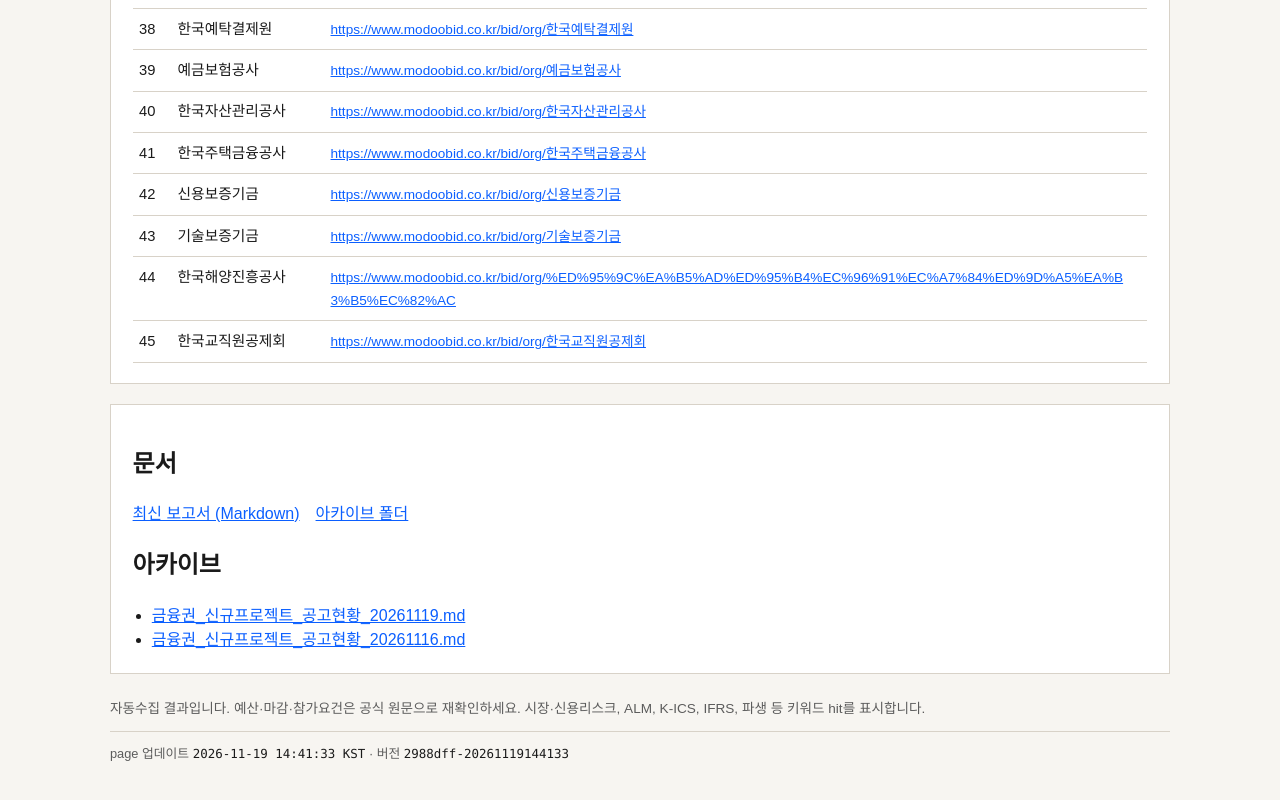
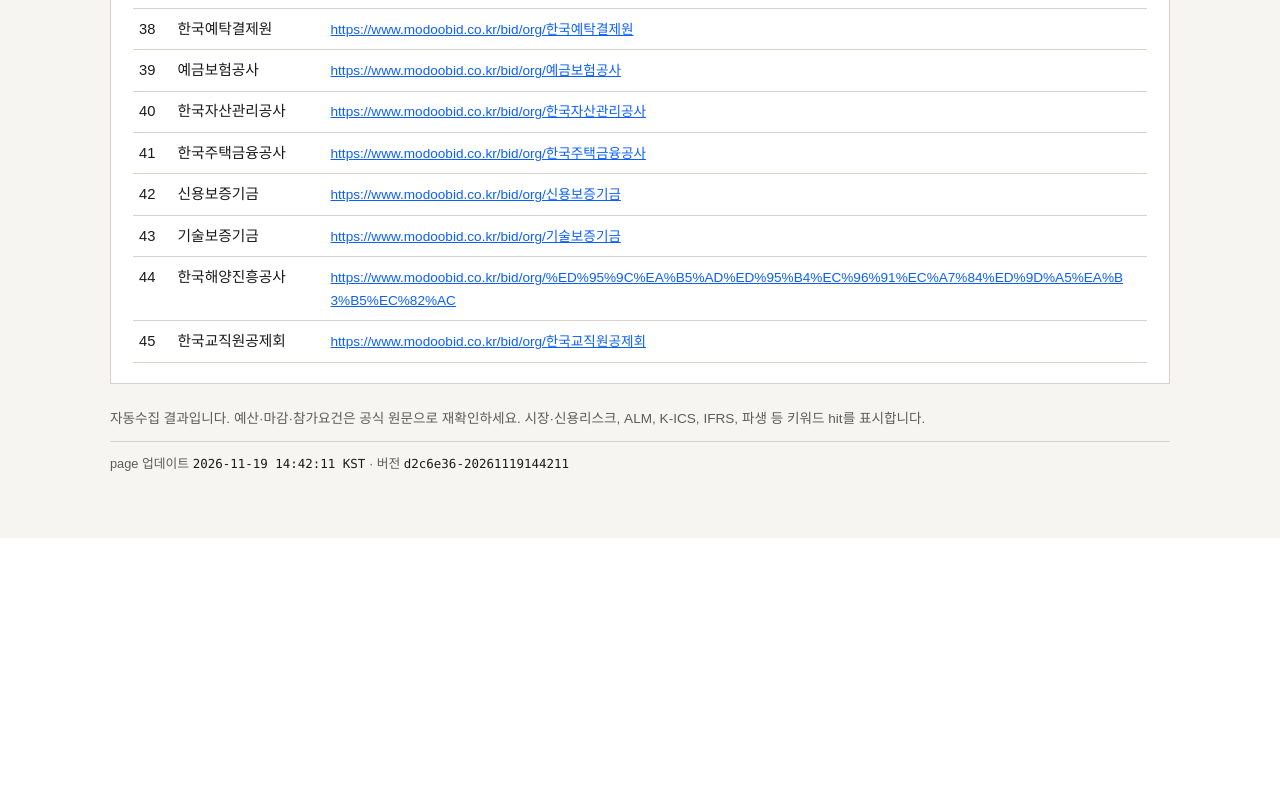
Before and after one commit to mathansang/finance-proposal, a plain HTML site: page docs/index.html in a window 1280 px wide. Shown: the part 2356-3156 px from the top of the page. After the commit the page ends 2894 px from the top, so only its background shows below. Drawn offline with nearby package versions, Linux system fonts and the light colour scheme.

Commit message:
docs: remove documents and archive section from page

```diff
--- a/docs/data.json
+++ b/docs/data.json
@@ -643,6 +643,6 @@
     "금융권_신규프로젝트_공고현황_20261119.md",
     "금융권_신규프로젝트_공고현황_20261116.md"
   ],
-  "page_updated_at": "2026-11-19 14:41:33 KST",
-  "page_version": "2988dff-20261119144133"
+  "page_updated_at": "2026-11-19 14:42:11 KST",
+  "page_version": "d2c6e36-20261119144211"
 }
--- a/docs/index.html
+++ b/docs/index.html
@@ -244,21 +244,6 @@
         </div>
       </section>
 
-      <section>
-        <h2>문서</h2>
-        <p class="links">
-          <a href="latest.md">최신 보고서 (Markdown)</a>
-          <a href="archive/">아카이브 폴더</a>
-        </p>
-        <h2>아카이브</h2>
-        <ul>
-          <li v-if="!(payload.archives || []).length">(아카이브 없음)</li>
-          <li v-for="name in payload.archives" :key="name">
-            <a :href="'archive/' + name">{{ name }}</a>
-          </li>
-        </ul>
-      </section>
-
       <footer>
         자동수집 결과입니다. 예산·마감·참가요건은 공식 원문으로 재확인하세요.
         시장·신용리스크, ALM, K-ICS, IFRS, 파생 등 키워드 hit를 표시합니다.
```
Also changed, not shown: batch/templates/index.html (+0 -15 lines).
